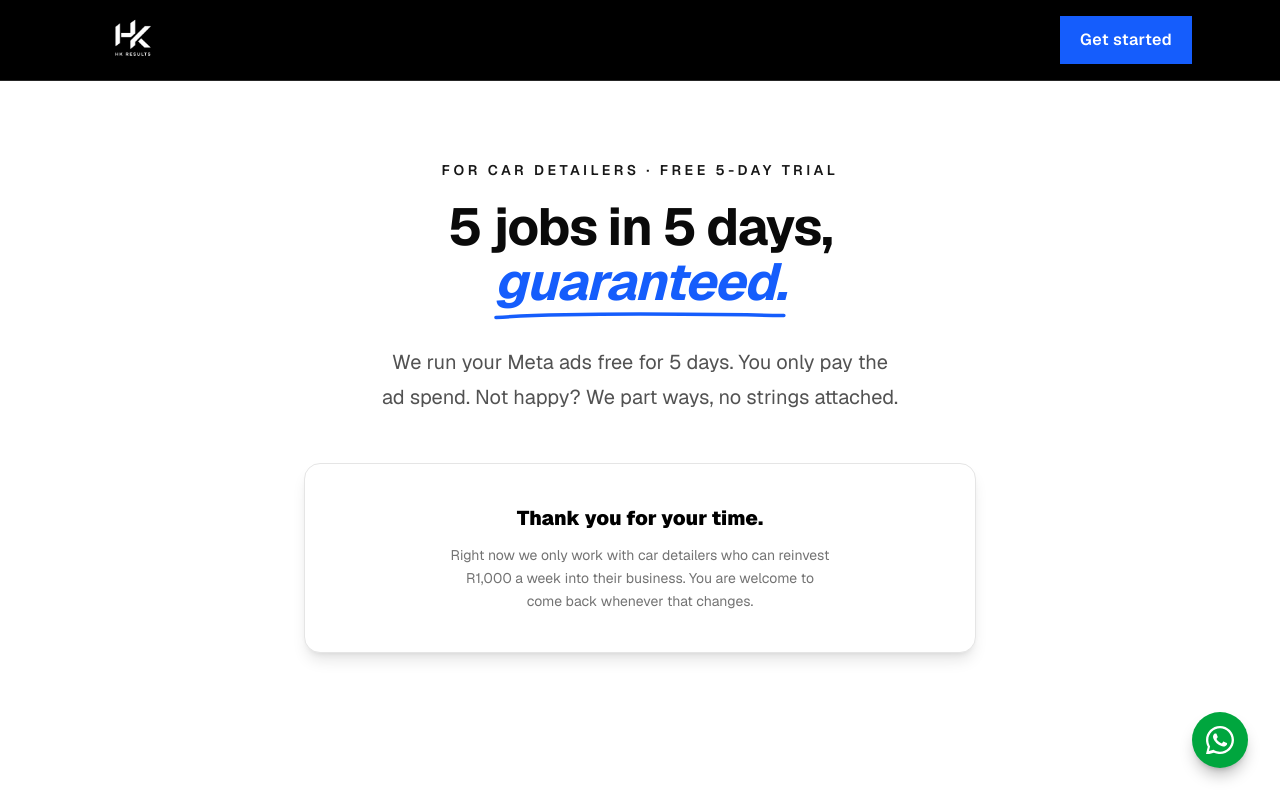
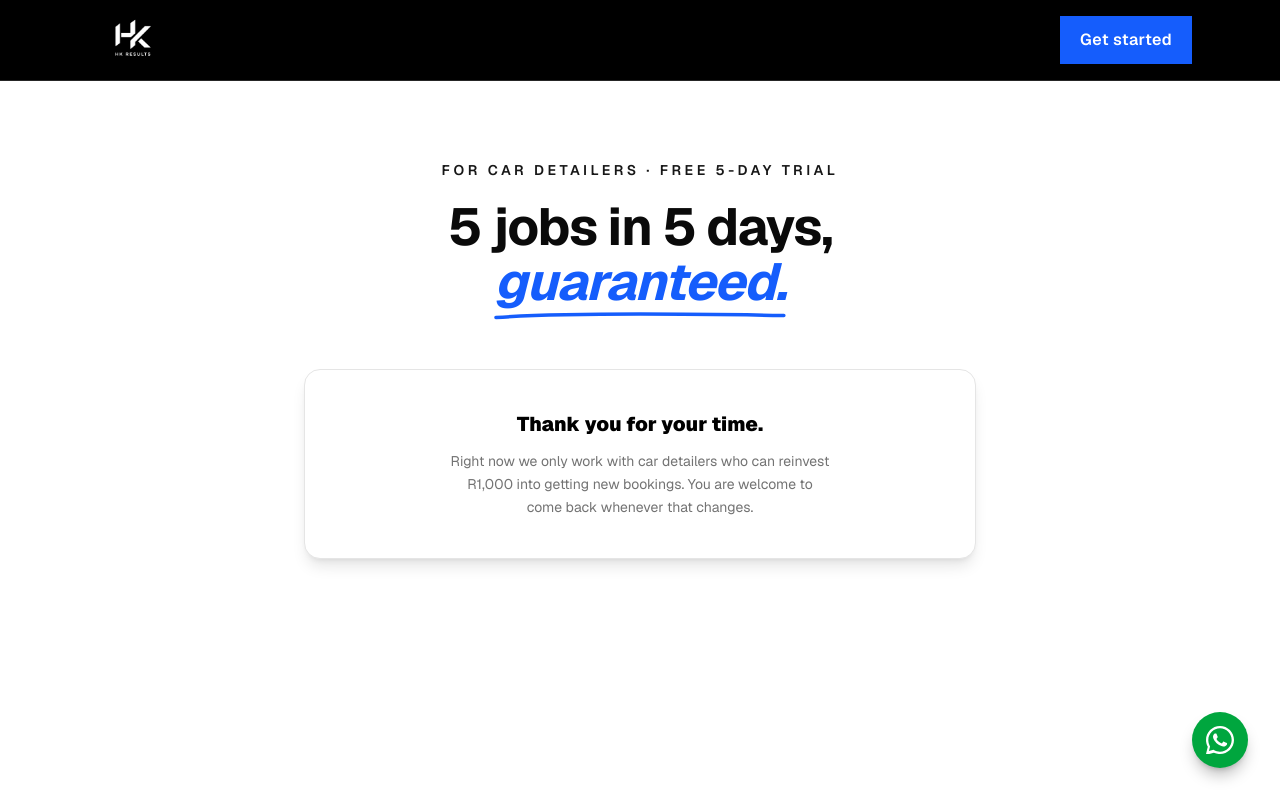
Before and after one commit to hamiltonthehitman/HK-Results, a Next.js app in the folder hk-results/: page /car-detailers in a window 1280 px wide. Both pictures are taken after a click on the button "No". Built offline with nearby package versions, Linux system fonts and the light colour scheme.

Commit message:
updated card on detailers L page

```diff
--- a/hk-results/app/car-detailers/DetailerQuiz.tsx
+++ b/hk-results/app/car-detailers/DetailerQuiz.tsx
@@ -68,7 +68,7 @@ export default function DetailerQuiz() {
       <div id="quiz" className={`${cardClass} text-center scroll-mt-28`}>
         <h2 className="text-xl font-black text-black mb-3">Thank you for your time.</h2>
         <p className="text-sm text-neutral-500 max-w-sm mx-auto leading-relaxed">
-          Right now we only work with car detailers who can reinvest R1,000 a week into their business.
+          Right now we only work with car detailers who can reinvest R1,000 into getting new bookings.
           You are welcome to come back whenever that changes.
         </p>
       </div>
--- a/hk-results/app/car-detailers/page.tsx
+++ b/hk-results/app/car-detailers/page.tsx
@@ -42,7 +42,7 @@ export default function CarDetailersPage() {
           <p className="text-[11px] sm:text-sm font-semibold tracking-[0.15em] sm:tracking-[0.25em] uppercase text-neutral-900 mb-5 text-balance">
             For car detailers · Free 5-day trial
           </p>
-          <h1 className="text-[clamp(1.9rem,6.5vw,3.25rem)] font-bold leading-[1.05] tracking-tight mb-6">
+          <h1 className="text-[clamp(1.9rem,6.5vw,3.25rem)] font-bold leading-[1.05] tracking-tight">
             <span className="block">5 jobs in 5 days,</span>
             <span className="block text-blue-600 italic">
               <span className="relative inline-block pb-2 md:pb-3">
@@ -59,10 +59,6 @@ export default function CarDetailersPage() {
               </span>
             </span>
           </h1>
-          <p className="text-[15px] sm:text-[17px] md:text-xl font-normal text-neutral-600 leading-[1.75] max-w-[40rem] mx-auto text-balance">
-            We run your Meta ads free for 5 days. You only pay the ad spend. Not happy? We part ways, no strings
-            attached.
-          </p>
         </div>
 
         <DetailerQuiz />
```
